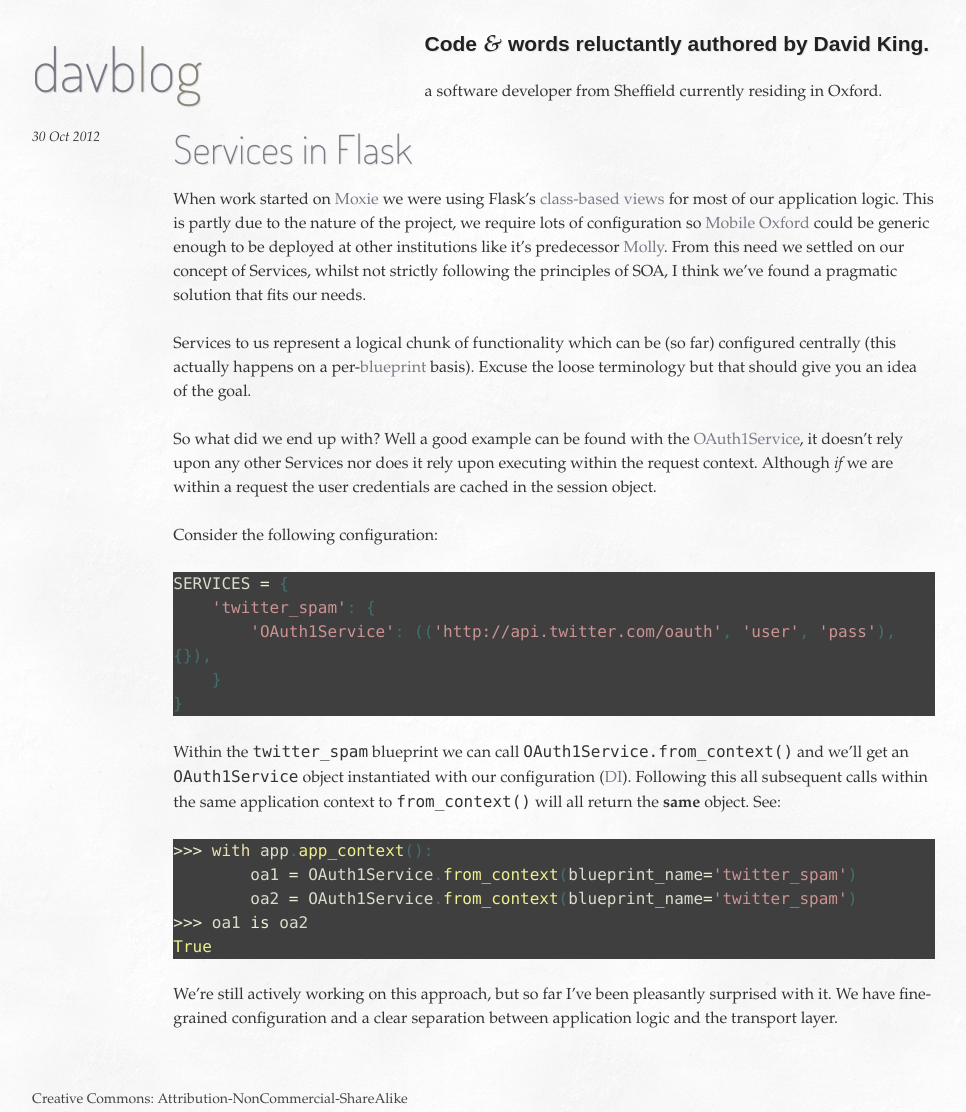
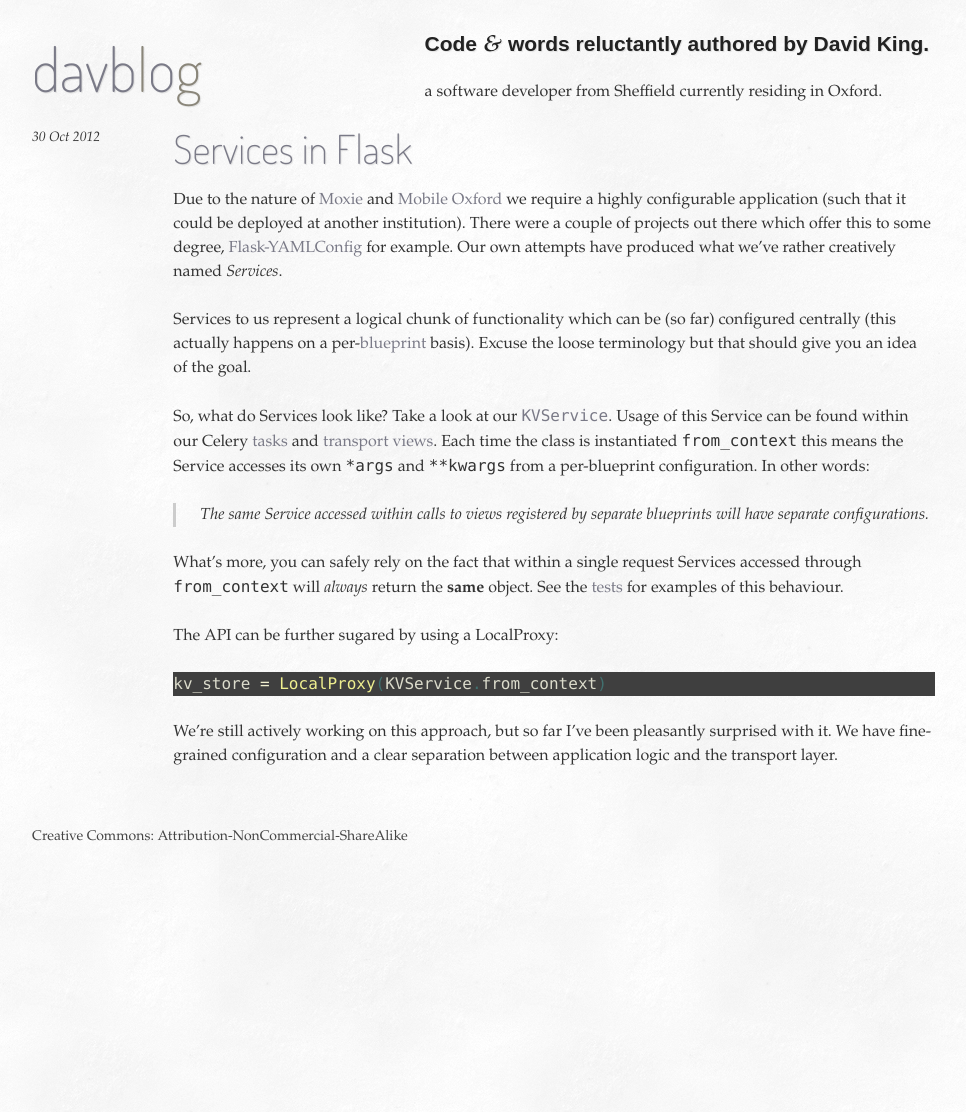
Before and after one commit to davbo/davbo.org, a Jekyll site: the page built from _posts/2012-10-30-services-in-flask.markdown, in a window 1280 px wide. Shown: the whole page, without its empty margins (31-997 px from the left). Built offline with Jekyll 4.4.1, drawn with Linux system fonts in a browser that asks for light colours; some web fonts are replaced; after the commit the page ends 932 px from its top, so only the background shows below that.

Commit message:
post about moxie, updated services post

```diff
--- a/_posts/2012-10-30-services-in-flask.markdown
+++ b/_posts/2012-10-30-services-in-flask.markdown
@@ -5,30 +5,19 @@ title: Services in Flask
 description: While abstracting our Flask application from the transport layer we've introduced Services...
 ---
 
-When work started on [Moxie](https://github.com/ox-it/moxie/) we were using Flask's [class-based views](http://flask.pocoo.org/docs/api/#class-based-views) for most of our application logic. This is partly due to the nature of the project, we require lots of configuration so [Mobile Oxford](http://m.ox.ac.uk) could be generic enough to be deployed at other institutions like it's predecessor [Molly](http://mollyproject.org). From this need we settled on our concept of Services, whilst not strictly following the principles of SOA, I think we've found a pragmatic solution that fits our needs.
+Due to the nature of [Moxie](/meet-moxie/) and [Mobile Oxford](http://m.ox.ac.uk) we require a highly configurable application (such that it could be deployed at another institution). There were a couple of projects out there which offer this to some degree, [Flask-YAMLConfig](http://pypi.python.org/pypi/Flask-YAMLConfig) for example. Our own attempts have produced what we've rather creatively named *Services*.
 
 Services to us represent a logical chunk of functionality which can be (so far) configured centrally (this actually happens on a per-[blueprint](http://flask.pocoo.org/docs/blueprints/) basis). Excuse the loose terminology but that should give you an idea of the goal.
 
-So what did we end up with? Well a good example can be found with the [OAuth1Service](https://github.com/ox-it/moxie/blob/master/moxie/oauth/services.py#L53), it doesn't rely upon any other Services nor does it rely upon executing within the request context. Although *if* we are within a request the user credentials are cached in the session object.
+So, what do Services look like? Take a look at our [`KVService`](https://github.com/ox-it/moxie/blob/master/moxie/core/kv.py#L10). Usage of this Service can be found within our Celery [tasks](https://github.com/ox-it/moxie/blob/master/moxie/places/tasks.py) and [transport views](https://github.com/ox-it/moxie/blob/master/moxie/transport/views.py). Each time the class is instantiated `from_context` this means the Service accesses its own `*args` and `**kwargs` from a per-blueprint configuration. In other words:
 
-Consider the following configuration:
+> The same Service accessed within calls to views registered by separate blueprints will have separate configurations.
 
+What's more, you can safely rely on the fact that within a single request Services accessed through `from_context` will *always* return the **same** object. See the [tests](https://github.com/ox-it/moxie/blob/master/moxie/tests/test_services.py#L17) for examples of this behaviour.
+
+The API can be further sugared by using a LocalProxy:
 {% highlight python %}
-SERVICES = {
-    'twitter_spam': {
-        'OAuth1Service': (('http://api.twitter.com/oauth', 'user', 'pass'), {}),
-    }
-}
-{% endhighlight %}
-
-Within the `twitter_spam` blueprint we can call `OAuth1Service.from_context()` and we'll get an `OAuth1Service` object instantiated with our configuration ([DI](http://en.wikipedia.org/wiki/Dependency_injection)). Following this all subsequent calls within the same application context to `from_context()` will all return the **same** object. See:
-
-{% highlight python %}
->>> with app.app_context():
-        oa1 = OAuth1Service.from_context(blueprint_name='twitter_spam')
-        oa2 = OAuth1Service.from_context(blueprint_name='twitter_spam')
->>> oa1 is oa2
-True
+kv_store = LocalProxy(KVService.from_context)
 {% endhighlight %}
 
 We're still actively working on this approach, but so far I've been pleasantly surprised with it. We have fine-grained configuration and a clear separation between application logic and the transport layer.
```
Also changed, not shown: _posts/2012-10-31-meet-moxie.markdown (added, +30 -0 lines).
